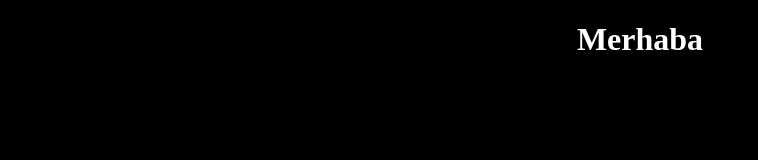
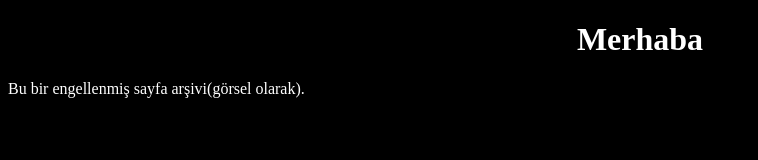
Before and after one commit to thevoid234/Web-Eri-imi-Engelli, a plain HTML site: page index.html in a window 1280 px wide. Shown: the whole page, without its empty margins (0-758 px from the left). Drawn offline with Linux system fonts and the light colour scheme.

Commit message:
Update index.html

```diff
--- a/index.html
+++ b/index.html
@@ -4,7 +4,7 @@
 <style>
   body {background:black}
   h1 {color:white}
-  p1{color:white}
+  p{color:white}
   .center-align { text-align: center;
 </style>
   <title>Engellenmiş site sayfa arşivi</title>
```
